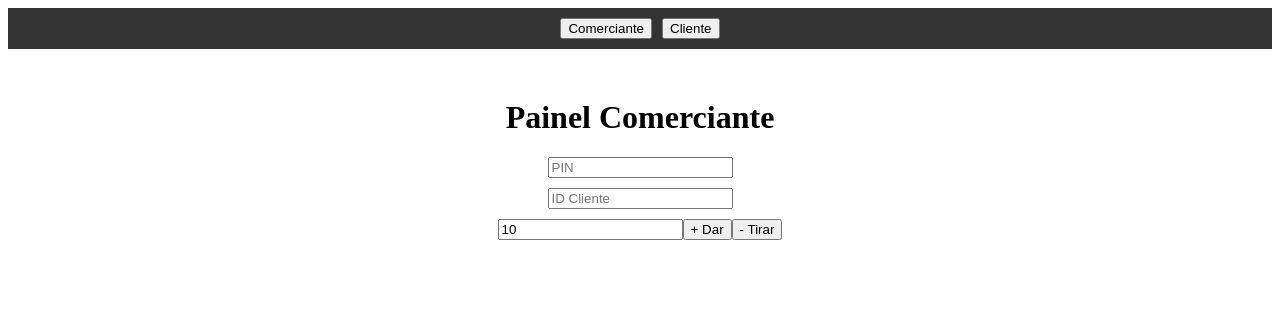
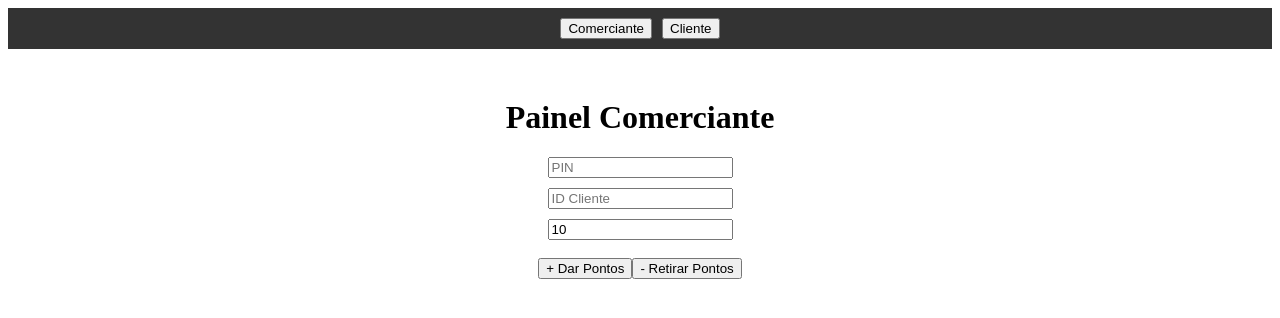
Before and after one commit to filipepocas/vizinhomais-app, a React (Create React App) app in the folder frontend/: page / in a window 1280 px wide. Shown: the top 318 px of the page. Built offline with nearby package versions, Linux system fonts and the light colour scheme.

Commit message:
App.js limpo e sem espaços

```diff
--- a/frontend/src/App.js
+++ b/frontend/src/App.js
@@ -49,8 +49,9 @@ return (
 <input type="password" placeholder="PIN" value={pin} onChange={(e) => setPin(e.target.value)} style={{ display: 'block', margin: '10px auto' }} />
 <input type="text" placeholder="ID Cliente" value={clientId} onChange={(e) => setClientId(e.target.value)} style={{ display: 'block', margin: '10px auto' }} />
 <input type="number" value={quantidade} onChange={(e) => setQuantidade(e.target.value)} />
-<button onClick={() => atualizarPontos('adicionar')}>+ Dar</button>
-<button onClick={() => atualizarPontos('retirar')}>- Tirar</button>
+<br /><br />
+<button onClick={() => atualizarPontos('adicionar')}>+ Dar Pontos</button>
+<button onClick={() => atualizarPontos('retirar')}>- Retirar Pontos</button>
 </div>
 ) : (
 <Cliente />
```
